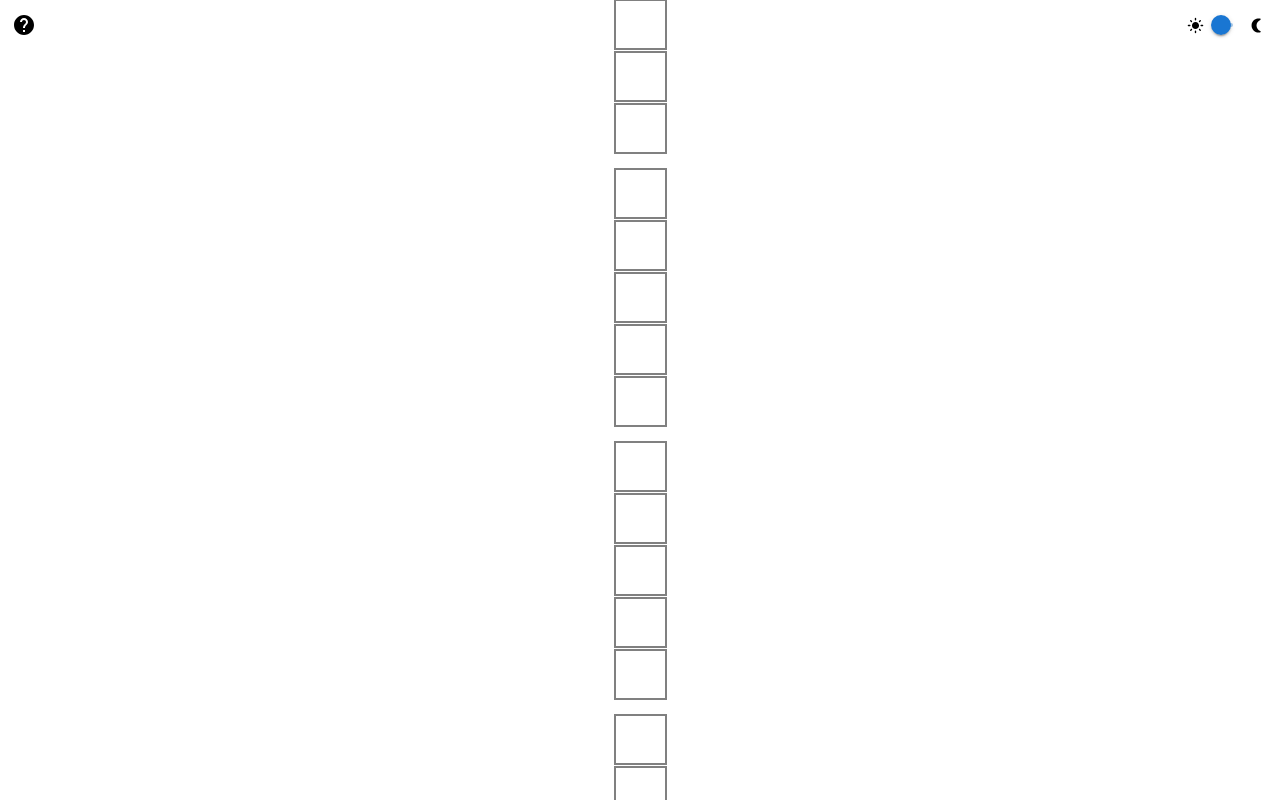
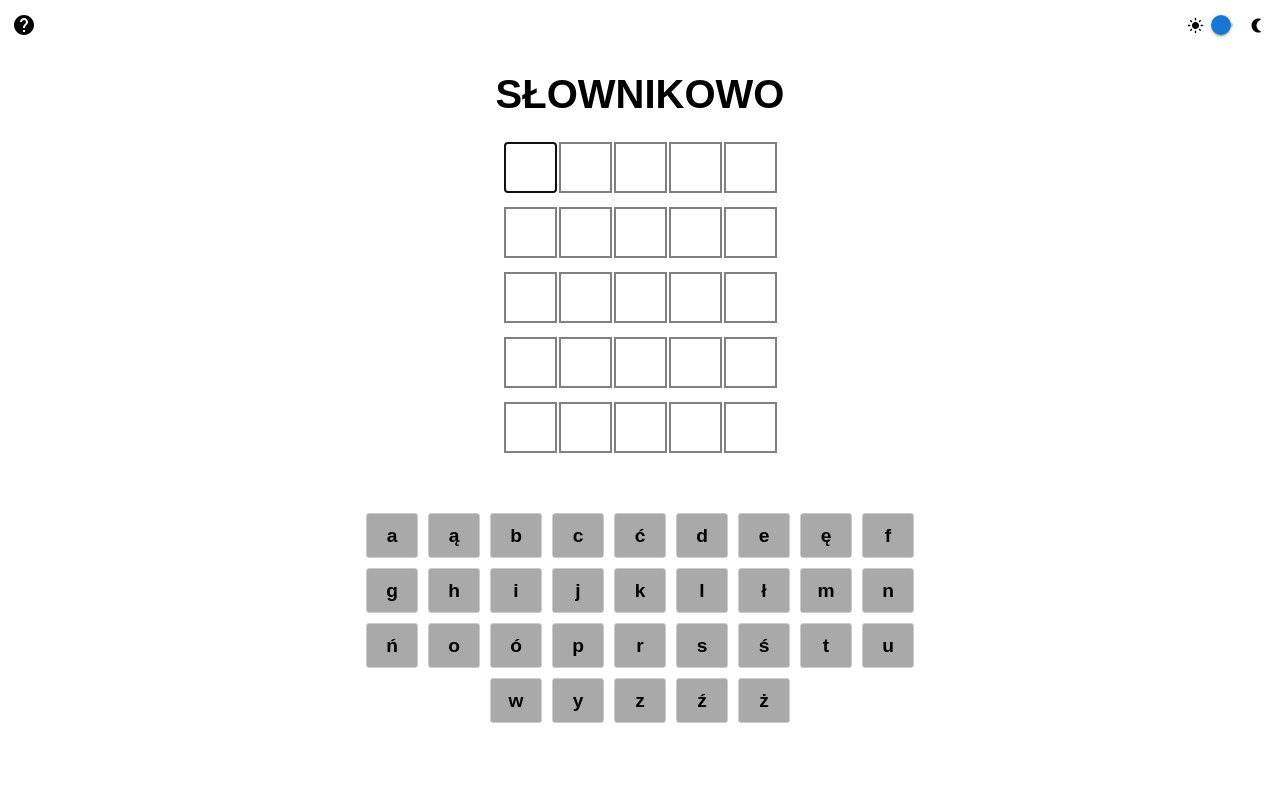
Before and after one commit to Mikolaj982/wordle, a React (Create React App) app in the folder wordle-app/: page / in a window 1280 px wide. Shown: the top 800 px of the page. Built offline with nearby package versions, Linux system fonts and the light colour scheme.

Commit message:
changed handleInputKeyUp

```diff
--- a/wordle-app/src/components/GuessWord/GuessWord.scss
+++ b/wordle-app/src/components/GuessWord/GuessWord.scss
@@ -3,7 +3,7 @@
 	color: rgb(243, 233, 233);
 }
 
-.guessWord {
+form {
 	display: flex;
 	justify-content: center;
 	.letter {
@@ -20,7 +20,7 @@
 }
 
 @media (min-width: 768px) {
-	.guessWord {
+	form {
 		padding: 4px;
 		input {
 			height: 38px;
@@ -30,7 +30,7 @@
 }
 
 @media (min-width: 992px) {
-	.guessWord {
+	form {
 		padding: 6px;
 		input {
 			 margin: 2px;
@@ -40,7 +40,7 @@
 }
 
 @media (min-width: 1200px) {
-	.guessWord {
+	form {
 		input {
 			height: 45px;
 			width: 45px;
```
